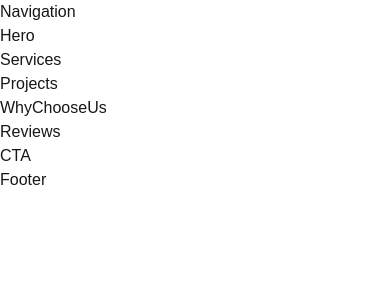
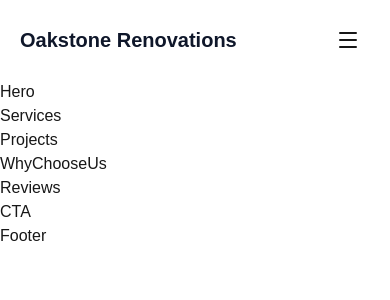
Before and after one commit to dharanshetty05/Oakstone-Renovations, a Next.js app: page / in a window 390 px wide. Shown: the top 300 px of the page. Built offline with nearby package versions, Linux system fonts and the light colour scheme.

Commit message:
feat: Developed the navigation section

```diff
--- a/package.json
+++ b/package.json
@@ -10,6 +10,7 @@
   },
   "dependencies": {
     "clsx": "^2.1.1",
+    "lucide-react": "^1.28.0",
     "next": "16.3.0",
     "react": "19.2.8",
     "react-dom": "19.2.8",
--- a/src/components/sections/Navigation.tsx
+++ b/src/components/sections/Navigation.tsx
@@ -1,9 +1,163 @@
-// components/sections/Navigation.tsx
+"use client";
+
+import { useEffect, useState } from "react";
+import Link from "next/link";
+import { Menu, X } from "lucide-react";
+
+import { Button } from "@/components/ui/Button";
+import { company } from "@/constants/company";
+import { navigation } from "@/constants/navigation";
+
+import { colors } from "@/design/colors";
+import { layout } from "@/design/layout";
+import { typography } from "@/design/typography";
+
+import { cn } from "@/lib/utils";
 
 export function Navigation() {
+  const [isScrolled, setIsScrolled] = useState(false);
+  const [isMobileMenuOpen, setIsMobileMenuOpen] = useState(false);
+
+  useEffect(() => {
+    const handleScroll = () => {
+      setIsScrolled(window.scrollY > 20);
+    };
+
+    handleScroll();
+
+    window.addEventListener("scroll", handleScroll);
+
+    return () => window.removeEventListener("scroll", handleScroll);
+  }, []);
+
+  useEffect(() => {
+    const handleEscape = (event: KeyboardEvent) => {
+      if (event.key === "Escape") {
+        setIsMobileMenuOpen(false);
+      }
+    };
+
+    window.addEventListener("keydown", handleEscape);
+
+    return () => window.removeEventListener("keydown", handleEscape);
+  }, []);
+
+  const closeMenu = () => setIsMobileMenuOpen(false);
+
   return (
-    <section>
-      Navigation
-    </section>
+    <header
+      className={cn(
+        "sticky top-0 z-50 h-20 transition-all duration-300",
+        isScrolled
+          ? "bg-white shadow-sm"
+          : "bg-transparent"
+      )}
+    >
+      <div
+        className={cn(
+          layout.container,
+          "flex h-full items-center justify-between"
+        )}
+      >
+        {/* Logo */}
+        <Link
+          href="/"
+          className={cn(
+            typography.h4,
+            colors.heading,
+            "transition-opacity hover:opacity-80"
+          )}
+        >
+          {company.name}
+        </Link>
+
+        {/* Desktop Navigation */}
+        <nav
+          aria-label="Main navigation"
+          className="hidden items-center gap-8 lg:flex"
+        >
+          {navigation.map((item) => (
+            <Link
+              key={item.href}
+              href={item.href}
+              className={cn(
+                typography.button,
+                colors.heading,
+                "transition-colors hover:text-primary focus:outline-none focus:text-primary"
+              )}
+            >
+              {item.label}
+            </Link>
+          ))}
+        </nav>
+
+        {/* Desktop CTA */}
+        <div className="hidden lg:block">
+          <Button>
+            Get a Quote
+          </Button>
+        </div>
+
+        {/* Mobile Toggle */}
+        <button
+          type="button"
+          aria-label={
+            isMobileMenuOpen ? "Close navigation menu" : "Open navigation menu"
+          }
+          aria-controls="mobile-navigation"
+          aria-expanded={isMobileMenuOpen}
+          onClick={() => setIsMobileMenuOpen((prev) => !prev)}
+          className={cn(
+            "inline-flex h-11 w-11 items-center justify-center rounded-xl transition-colors",
+            "focus:outline-none focus:ring-2 focus:ring-primary/20",
+            "hover:bg-surface lg:hidden"
+          )}
+        >
+          {isMobileMenuOpen ? (
+            <X className="h-6 w-6" />
+          ) : (
+            <Menu className="h-6 w-6" />
+          )}
+        </button>
+      </div>
+
+      {/* Mobile Menu */}
+      <div
+        id="mobile-navigation"
+        className={cn(
+          "overflow-hidden transition-all duration-300 lg:hidden",
+          isMobileMenuOpen
+            ? "max-h-screen border-t border-border bg-white shadow-sm"
+            : "max-h-0"
+        )}
+      >
+        <nav
+          aria-label="Mobile navigation"
+          className={cn(layout.container, "flex flex-col py-6")}
+        >
+          {navigation.map((item) => (
+            <Link
+              key={item.href}
+              href={item.href}
+              onClick={closeMenu}
+              className={cn(
+                typography.button,
+                colors.heading,
+                "rounded-lg py-3 transition-colors hover:text-primary focus:outline-none focus:text-primary"
+              )}
+            >
+              {item.label}
+            </Link>
+          ))}
+
+          <Button
+            className="mt-6 w-full"
+            onClick={closeMenu}
+          >
+            Get a Quote
+          </Button>
+        </nav>
+      </div>
+    </header>
   );
 }
```
Also changed, not shown: 1 other file (tests, documents, lock files or other folders).
